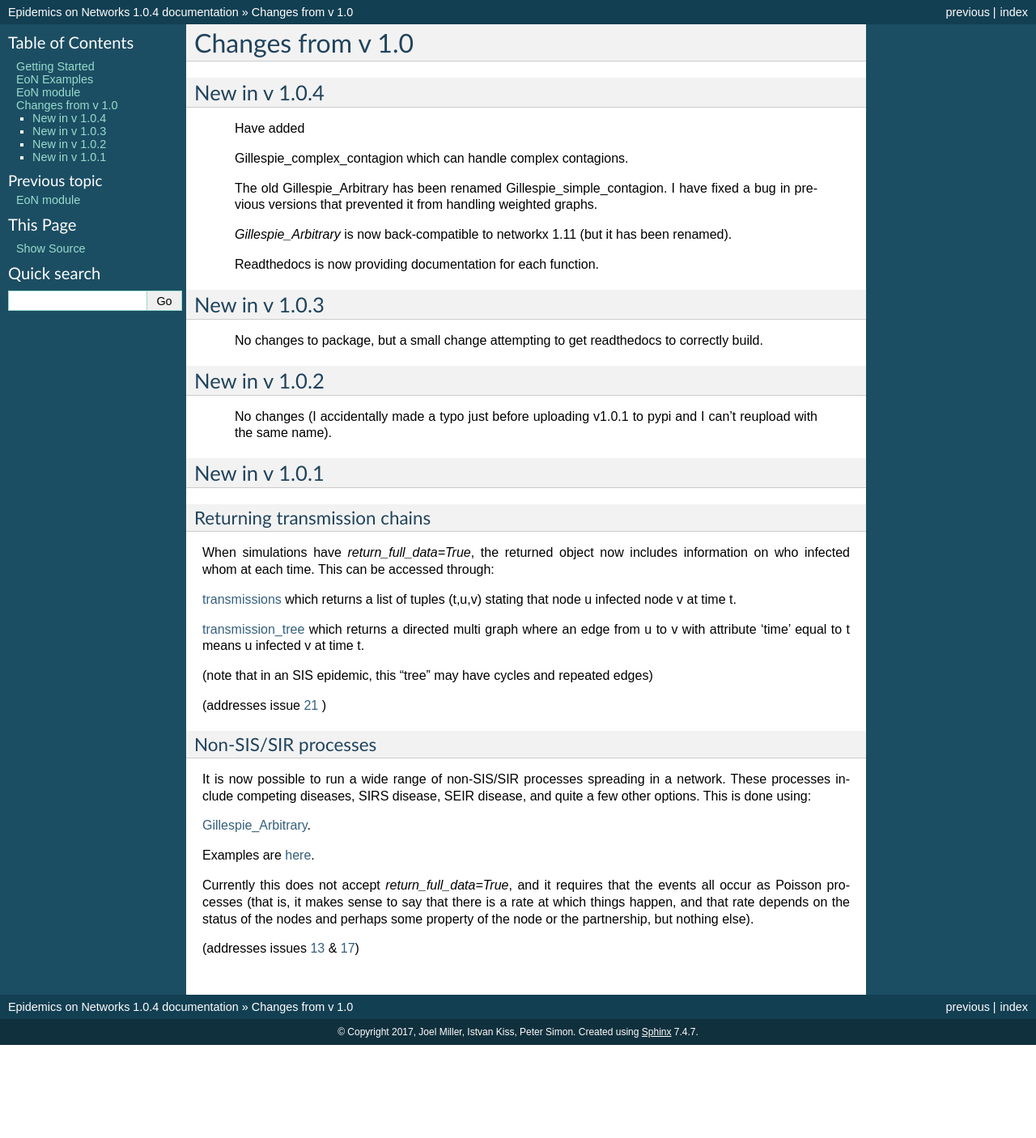
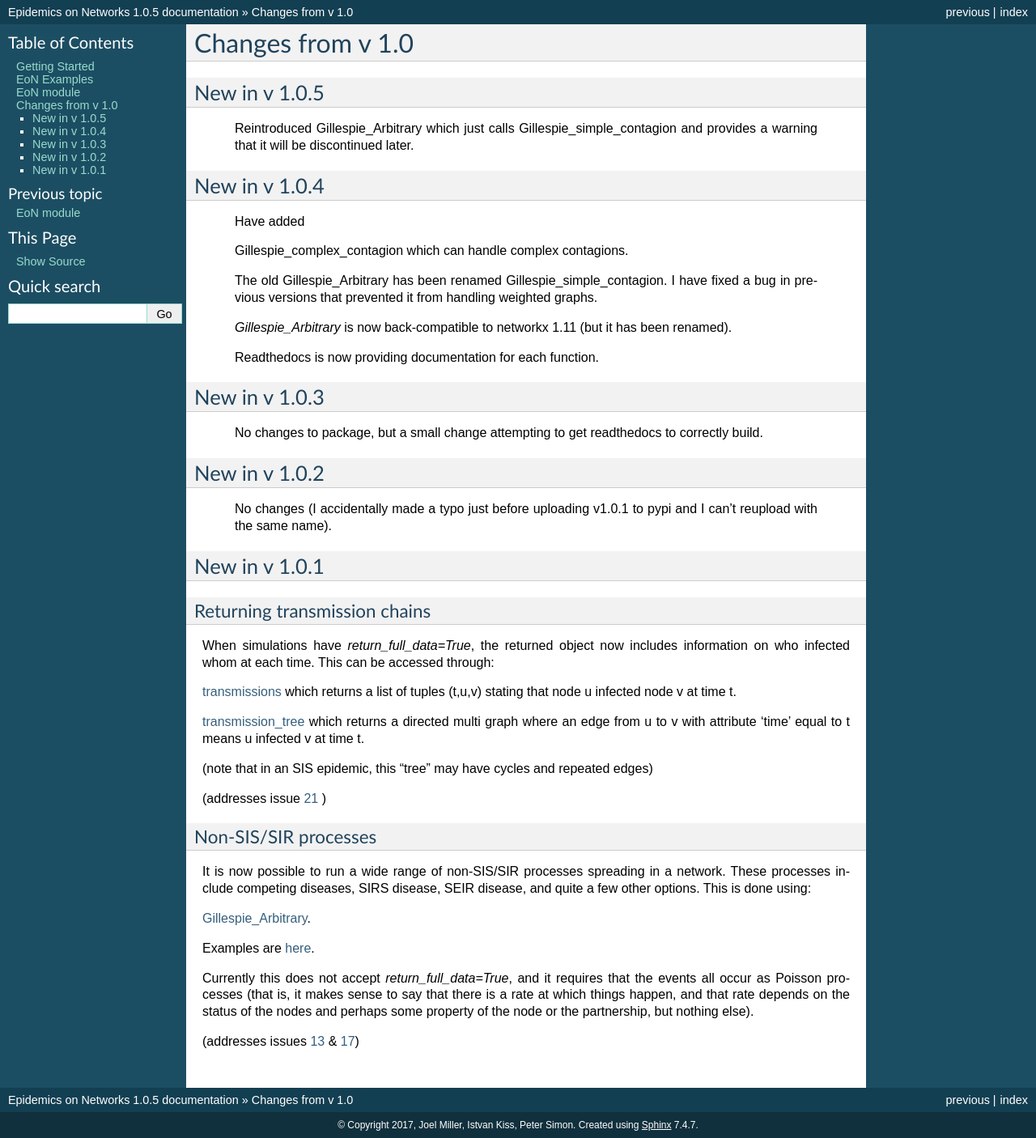
Before and after one commit to springer-math/Mathematics-of-Epidemics-on-Networks, a Sphinx documentation site: the page built from docs/Changes.rst, in a window 1280 px wide. Shown: the whole page at 81% size. Built offline with Sphinx 7.4.7, drawn with Linux system fonts in a browser that asks for light colours; before the commit the page ends 1291 px from its top, so only the background shows below that.

Commit message:
Reintroduced Gillespie_Arbitrary to just point to Gillespie_simple_contagion.  Adding a few files that weren't included in last commit.

```diff
--- a/EoN/__init__.py
+++ b/EoN/__init__.py
@@ -38,7 +38,7 @@ We start with a few useful auxiliary functions
 '''
 
 __author__ = "Joel C. Miller, Istvan Z. Kiss, and Peter Simon"
-__version__ = "1.0.4"
+__version__ = "1.0.5"
 
 
 #__all__ =
--- a/docs/Changes.rst
+++ b/docs/Changes.rst
@@ -1,5 +1,12 @@
 Changes from v 1.0
 ==================
+
+New in v 1.0.5
+-----------------
+
+   Reintroduced Gillespie_Arbitrary which just calls Gillespie_simple_contagion
+   and provides a warning that it will be discontinued later.
+
 
 New in v 1.0.4
 -----------------
--- a/docs/GettingStarted.rst
+++ b/docs/GettingStarted.rst
@@ -4,13 +4,13 @@ Getting Started
 
 Installation
 ------------
-You can install **EoN** version 1.0.4 with pip
+You can install **EoN** version 1.0.5 with pip
 
 ::
 
     pip install EoN
 
-The documentation provided here is for version 1.0.4.
+The documentation provided here is for version 1.0.5.
 
 
 You can also clone or download
@@ -22,7 +22,7 @@ a more recent version.  Then just move into the main directory and run
 
     python setup.py install
 
-This will currently install version 1.0.4.
+This will currently install version 1.0.5.
 
 If you have installed a previous version and want to reinstall.  The easiest
 way is
--- a/docs/conf.py
+++ b/docs/conf.py
@@ -59,9 +59,9 @@ author = u'Joel Miller, Istvan Kiss, Peter Simon'
 # built documents.
 #
 # The short X.Y version.
-version = u'1.0,4'
+version = u'1.0,5'
 # The full version, including alpha/beta/rc tags.
-release = u'1.0.4'
+release = u'1.0.5'
 
 # The language for content autogenerated by Sphinx. Refer to documentation
 # for a list of supported languages.
--- a/docs/examples/arbitrary_dynamics/Compete.py
+++ b/docs/examples/arbitrary_dynamics/Compete.py
@@ -44,7 +44,7 @@ for node in range(5):
 
 return_statuses = ('SS', 'SI', 'SR', 'IS', 'II', 'IR', 'RS', 'RI', 'RR')
 
-t, SS, SI, SR, IS, II, IR, RS, RI, RR = EoN.Gillespie_Arbitrary(G, H, J, IC, return_statuses,
+t, SS, SI, SR, IS, II, IR, RS, RI, RR = EoN.Gillespie_simple_contagion(G, H, J, IC, return_statuses,
                                         tmax = float('Inf'))
 
 plt.plot(t, SS, '-.', label = 'Susceptible')
@@ -58,7 +58,7 @@ plt.savefig('Compete_both.png')
 IC = defaultdict(lambda: 'SS')
 for node in range(5):
     IC[node] = 'IS'
-t, SS, SI, SR, IS, II, IR, RS, RI, RR = EoN.Gillespie_Arbitrary(G, H, J, IC, return_statuses,
+t, SS, SI, SR, IS, II, IR, RS, RI, RR = EoN.Gillespie_simple_contagion(G, H, J, IC, return_statuses,
                                         tmax = float('Inf'))
 
 plt.clf()
--- a/docs/examples/arbitrary_dynamics/Cooperate.py
+++ b/docs/examples/arbitrary_dynamics/Cooperate.py
@@ -51,7 +51,7 @@ for node in range(initial_size):
     IC[node] = 'II'
 
 
-t, SS, SI, SR, IS, II, IR, RS, RI, RR = EoN.Gillespie_Arbitrary(G, H, J, IC, return_statuses,
+t, SS, SI, SR, IS, II, IR, RS, RI, RR = EoN.Gillespie_simple_contagion(G, H, J, IC, return_statuses,
                                         tmax = float('Inf'))
 
 plt.semilogy(t, IS+II+IR, '-.', label = 'Infected with disease 1')
--- a/docs/examples/arbitrary_dynamics/SEIR.py
+++ b/docs/examples/arbitrary_dynamics/SEIR.py
@@ -31,7 +31,7 @@ for node in range(200):
 
 return_statuses = ('S', 'E', 'I', 'R')
 
-t, S, E, I, R = EoN.Gillespie_Arbitrary(G, H, J, IC, return_statuses,
+t, S, E, I, R = EoN.Gillespie_simple_contagion(G, H, J, IC, return_statuses,
                                         tmax = float('Inf'))
 
 plt.semilogy(t, S, label = 'Susceptible')
--- a/docs/examples/arbitrary_dynamics/SIRS.py
+++ b/docs/examples/arbitrary_dynamics/SIRS.py
@@ -19,7 +19,7 @@ for node in range(200):
 
 return_statuses = ('S', 'I', 'R')
 
-t, S, I, R = EoN.Gillespie_Arbitrary(G, H, J, IC, return_statuses, tmax = 30)
+t, S, I, R = EoN.Gillespie_simple_contagion(G, H, J, IC, return_statuses, tmax = 30)
 
 plt.plot(t, S, label = 'Susceptible')
 plt.plot(t, I, label = 'Infected')
--- a/docs/functions/EoN.Gillespie_Arbitrary.rst
+++ b/docs/functions/EoN.Gillespie_Arbitrary.rst
@@ -1,5 +1,5 @@
-EoN.Gillespie\_Arbitrary
-========================
+EoN.Gillespie_Arbitrary
+=======================
 
 .. currentmodule:: EoN
 
--- /dev/null
+++ b/docs/functions/EoN.Gillespie_complex_contagion.rst
@@ -0,0 +1,6 @@
+EoN.Gillespie_complex_contagion
+===============================
+
+.. currentmodule:: EoN
+
+.. autofunction:: Gillespie_complex_contagion
--- /dev/null
+++ b/docs/functions/EoN.Gillespie_simple_contagion.rst
@@ -0,0 +1,6 @@
+EoN.Gillespie_simple_contagion
+==============================
+
+.. currentmodule:: EoN
+
+.. autofunction:: Gillespie_simple_contagion
--- a/setup.py
+++ b/setup.py
@@ -19,12 +19,12 @@ from distutils.core import setup
 
 setup(name='EoN',
       packages = ['EoN'],
-      version='1.0.4',  #http://semver.org/
+      version='1.0.5',  #http://semver.org/
       description = 'Epidemics on Networks',
       author = 'Joel C. Miller, Istvan Z. Kiss, and Peter Simon',
       author_email = 'joel.c.miller.research@gmail.com',
       url = 'https://springer-math.github.io/Mathematics-of-Epidemics-on-Networks/',
-      download_url = 'https://github.com/springer-math/Mathematics-of-Epidemics-on-Networks/archive/1.0.4.tar.gz',
+      download_url = 'https://github.com/springer-math/Mathematics-of-Epidemics-on-Networks/archive/1.0.5.tar.gz',
       keywords = ['Epidemics on Networks', 'Epidemic Sonnet Works'],
       install_requires = [
           'networkx',
```
Also changed, not shown: docs/EoN.rst (+11 -4 lines), 1 other file.
